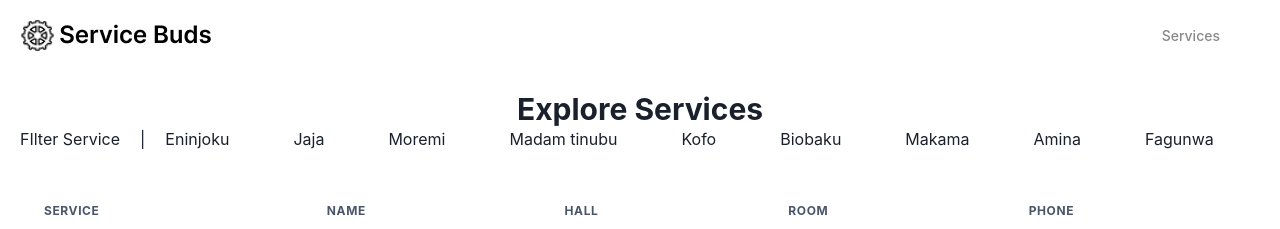
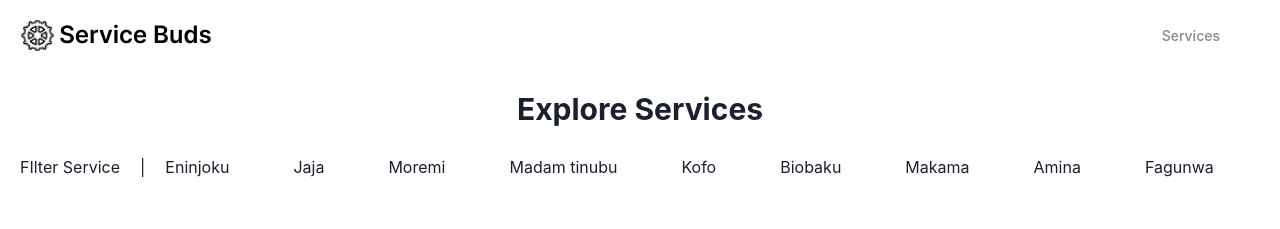
Before and after one commit to Yagazie-davidson/service-buds-client, a React (Vite) app: page /services in a window 1280 px wide. Shown: the top 229 px of the page. Built offline with nearby package versions, Linux system fonts and the light colour scheme; no server answers.

Commit message:
Margin top

```diff
--- a/src/components/FIlterService.jsx
+++ b/src/components/FIlterService.jsx
@@ -33,7 +33,7 @@
 		"Fagunwa",
 	];
 	return (
-		<div className="flex items-center gap-x-5">
+		<div className="flex items-center gap-x-5 mt-7">
 			<h2>FIlter Service</h2> |
 			<div className="flex justify-between gap-x-16 overflow-x-auto">
 				{halls.map((hall, index) => {
```
